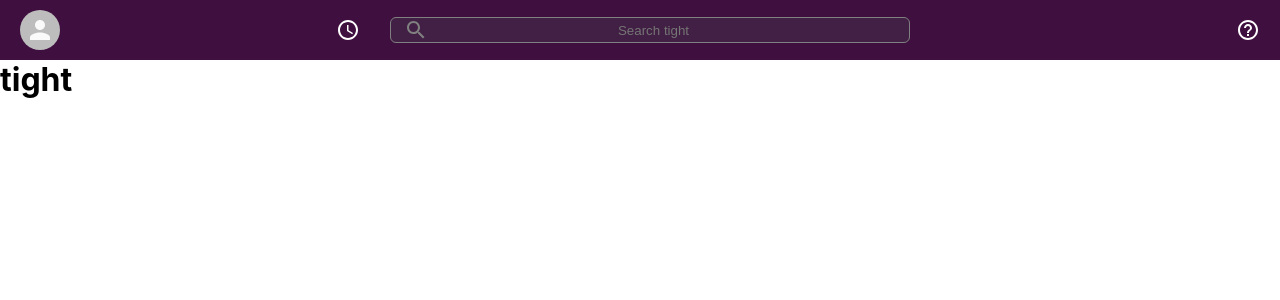
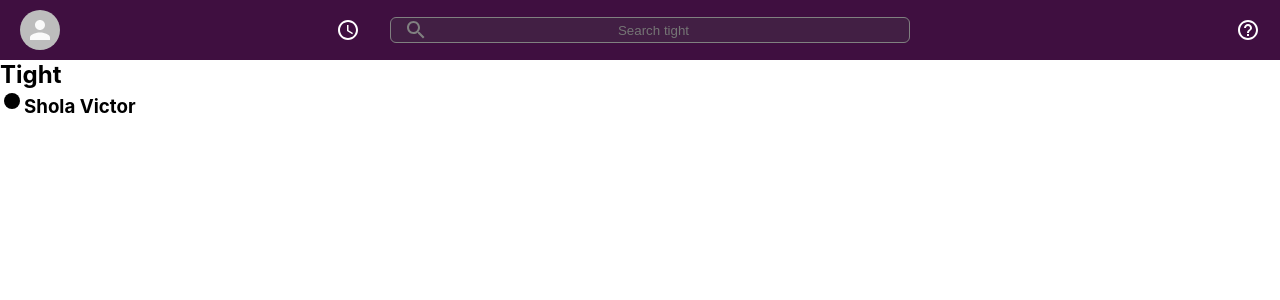
Before and after one commit to sholance/tight, a React (Create React App) app: page / in a window 1280 px wide. Shown: the top 300 px of the page. Built offline with nearby package versions, Linux system fonts and the light colour scheme.

Commit message:
sidebar changes

```diff
--- a/src/App.js
+++ b/src/App.js
@@ -1,13 +1,15 @@
 import React from "react";
 import "./App.css";
 import Header from './components/Header';
+import Sidebar from './components/Sidebar';
 
 function App() {
   return (
     <div className="app">
       <Header />
-      <h1>tight</h1>
-
+      <div className="app__body">
+        <Sidebar />
+      </div>
       {/* Header */}
       {/* SideBar */}
       {/* Chat screen */}
--- /dev/null
+++ b/src/components/Sidebar.js
@@ -0,0 +1,19 @@
+import React from "react";
+import "./Sidebar.css";
+import FiberManualRecordIcon from "@material-ui/icons/FiberManualRecord";
+
+function Sidebar() {
+  return (
+    <div className="sidebar">
+      <div className="sidebar__header">
+        <h2>Tight</h2>
+        <h3>
+          <FiberManualRecordIcon />
+          Shola Victor
+        </h3>
+      </div>
+    </div>
+  );
+}
+
+export default Sidebar;
```
Also changed, not shown: src/components/Sidebar.css (added).
